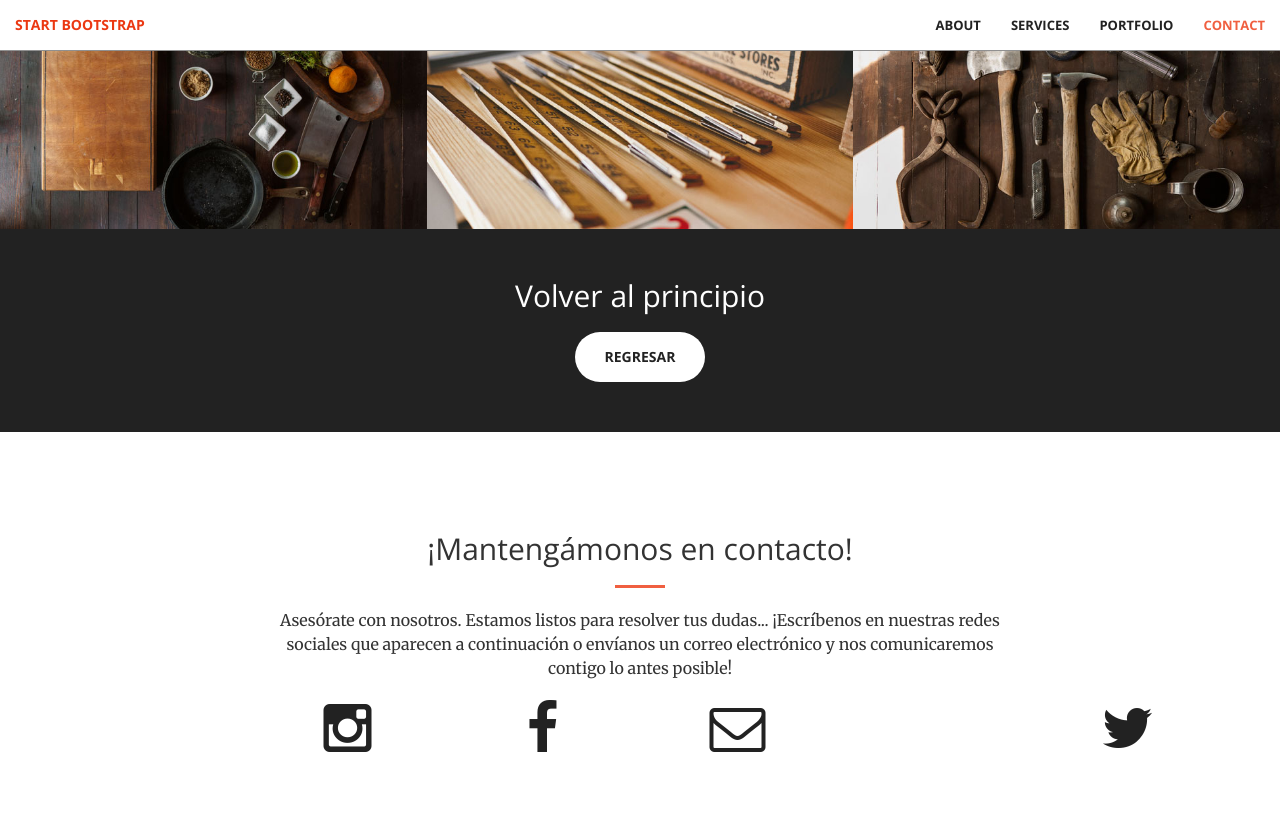
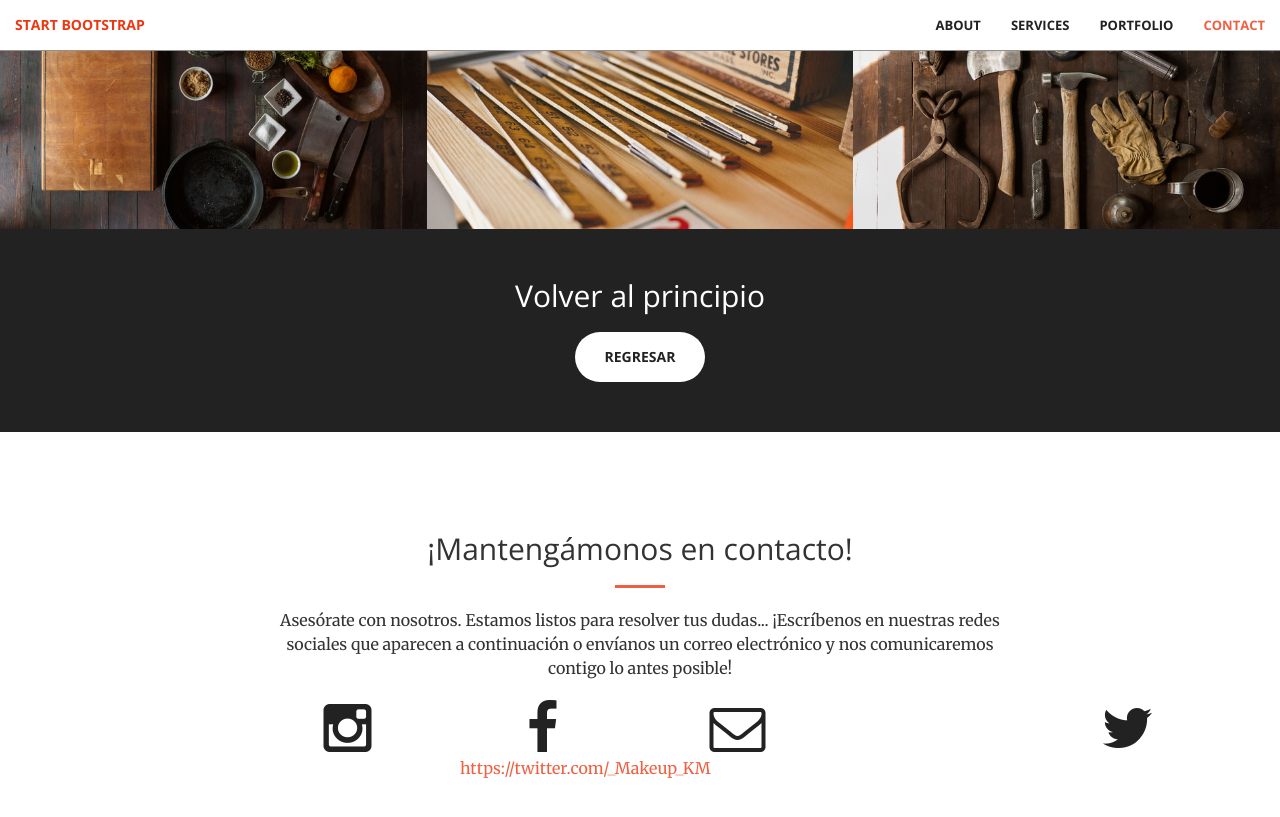
Before and after one commit to KatherineMerchanS/KatherineMerchanS.github.io, a Jekyll site: the page built from index.html, in a window 1280 px wide and 900 px high, scrolled down 2005 px. Shown: the top 817 px of the window. Built offline with Jekyll 4.4.1, drawn with Linux system fonts in a browser that asks for light colours.

Commit message:
Update _config.yml

```diff
--- a/_config.yml
+++ b/_config.yml
@@ -3,9 +3,9 @@ title:
 email:
 description: > # this means to ignore newlines until "baseurl:"
 baseurl: "" # the subpath of your site, e.g. /blog/
-url: "" # the base hostname & protocol for your site
+url: "https://twitter.com/_Makeup_KM" # the base hostname & protocol for your site
 
-twitter_username:
+twitter_username: https://twitter.com/_Makeup_KM
 github_username:
 
 # Build settings
```
